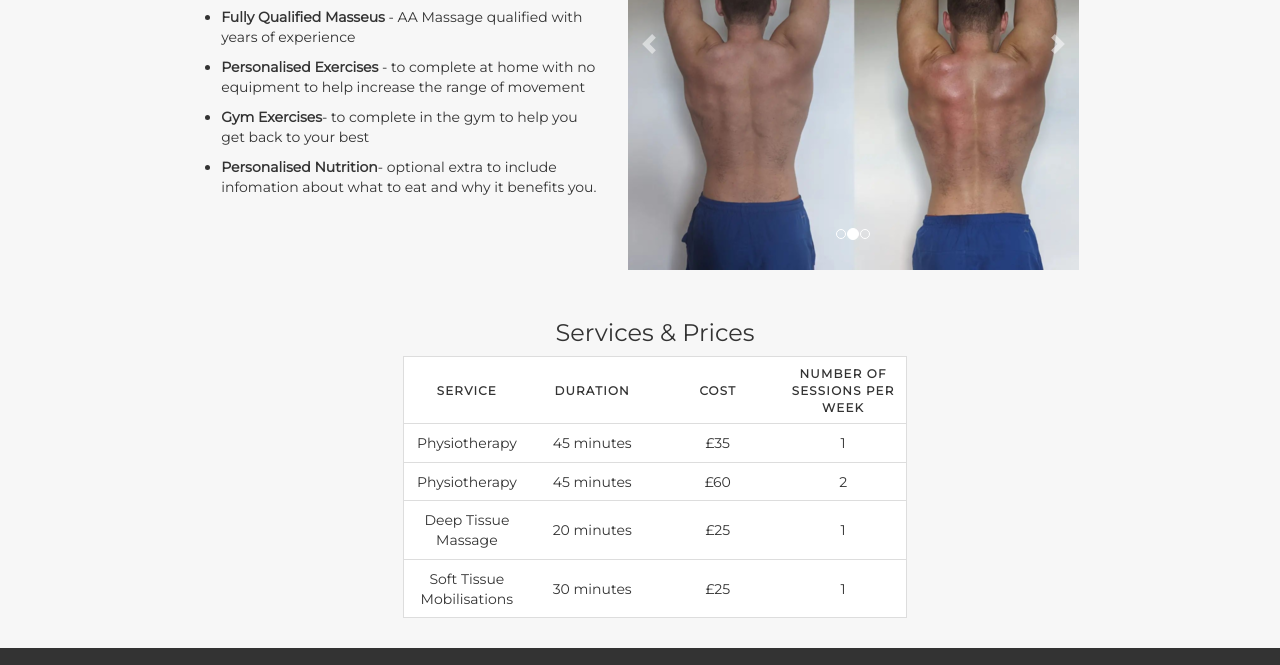
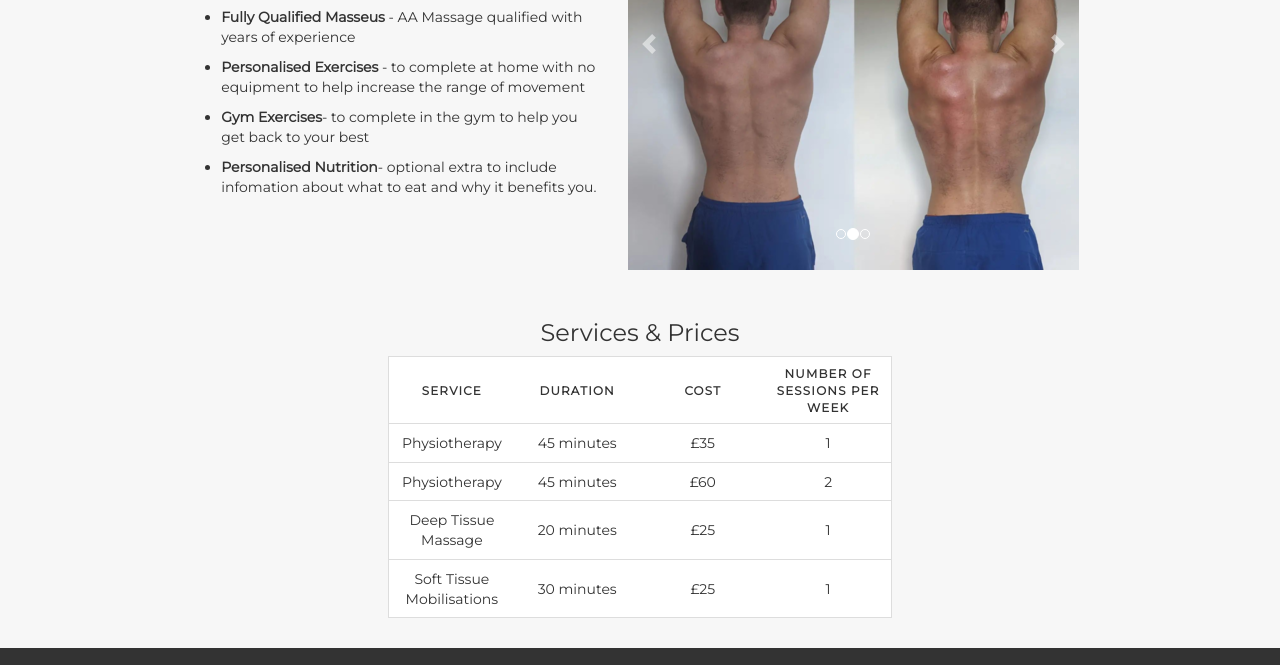
Before and after one commit to Danny-Lambert/liamWigginsWebsite, a website: page physiotherapy.html in a window 1280 px wide. Shown: the part 453-1118 px from the top of the page. Drawn offline with nearby package versions, Linux system fonts and the light colour scheme; grey boxes are pictures that could not be loaded; a web font is replaced by a local one.

Commit message:
aligned up physio price table

```diff
--- a/physiotherapy.html
+++ b/physiotherapy.html
@@ -130,7 +130,7 @@ $(window).scroll(function(){
     </div>
   </div>
     <div class="row justify-content-center my-5">
-    <div class="col-10 col-lg-5 ml-5 my-5 my-lg-0 text-center">
+    <div class="col-10 col-lg-5 my-5 my-lg-0 text-center">
       <h3>Services & Prices</h1>
 
     <table>
```
